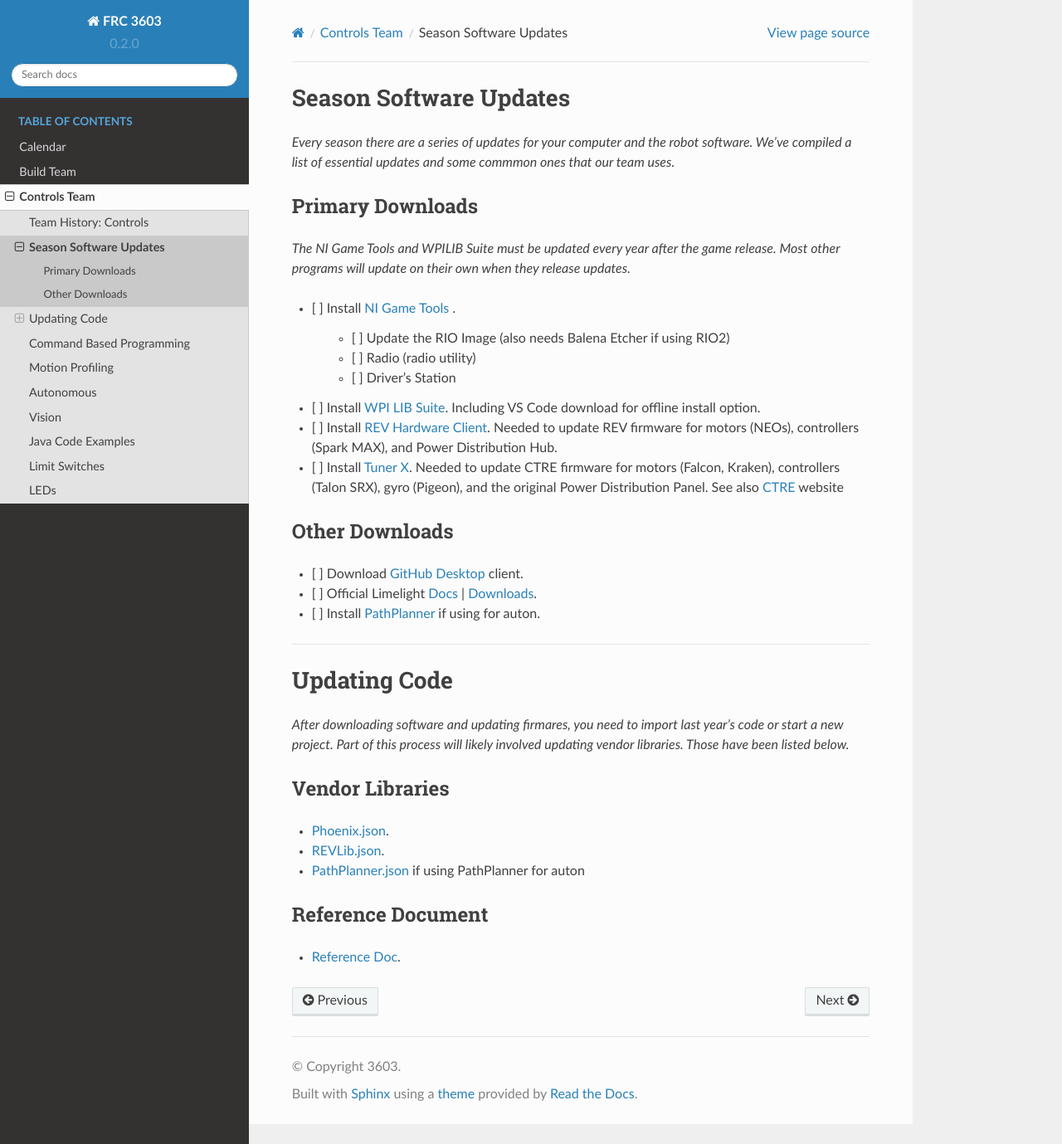
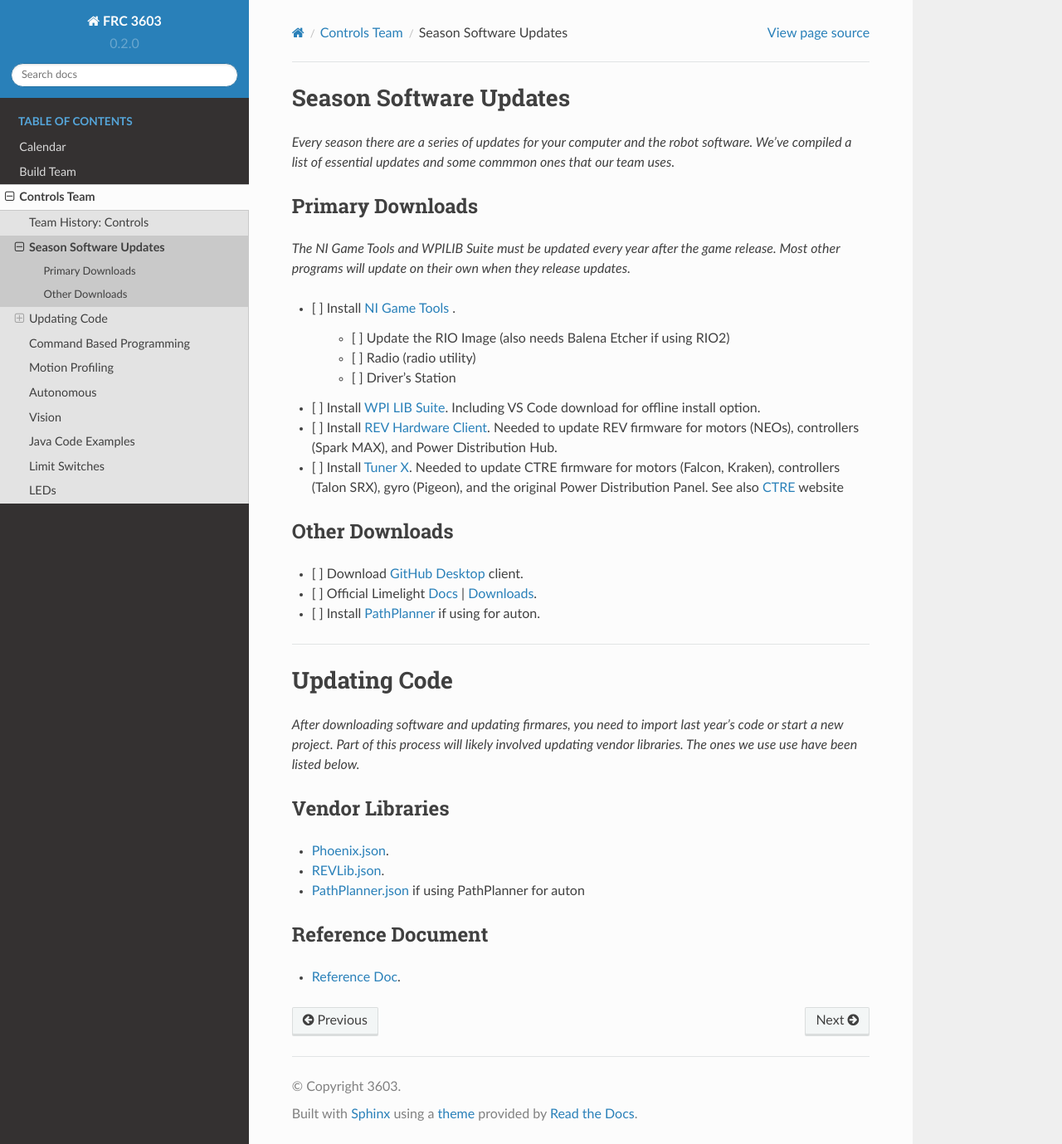
Before and after one commit to CyberCoyotes/3603-CodingHandbook, a Sphinx documentation site: the page built from docs/source/controls/software-updates.rst, in a window 1280 px wide and 1379 px high. Shown: the whole window at 83% size. Built offline with Sphinx 7.4.7 and the Read the Docs theme 2.0.0, drawn with Linux system fonts in a browser that asks for light colours; pages that are not in the unit, such as notebooks, are missing from menus.

Commit message:
Update software-updates.rst

```diff
--- a/docs/source/controls/software-updates.rst
+++ b/docs/source/controls/software-updates.rst
@@ -30,7 +30,7 @@ Other Downloads
 ================
 Updating Code
 ================
-*After downloading software and updating firmares, you need to import last year's code or start a new project. Part of this process will likely involved updating vendor libraries. Those have been listed below.*
+*After downloading software and updating firmares, you need to import last year's code or start a new project. Part of this process will likely involved updating vendor libraries. The ones we use use have been listed below.*
 
 ------------------
 Vendor Libraries
```
